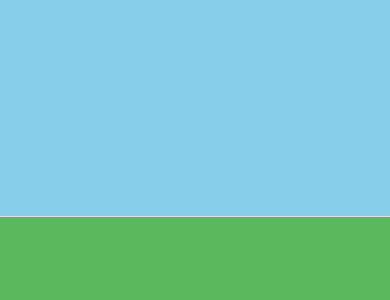
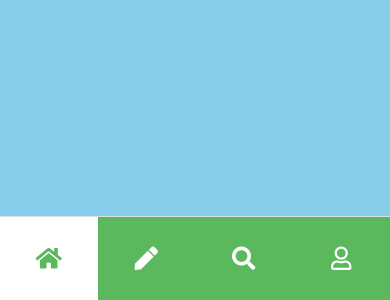
Before and after one commit to ArturRubets/Personal-diary-react-native-app, a React Native app: screen / in a window 390 px wide. Shown: the part 544-844 px from the top of the page. Built offline with nearby package versions, Linux system fonts and the light colour scheme.

Commit message:
Create footerTab Component

```diff
--- a/App.js
+++ b/App.js
@@ -4,18 +4,44 @@ import AppScreen from './src/components/AppScreen'
 
 export default class App extends Component {
 
-  constructor(props){
+  constructor(props) {
     super(props)
 
-    this.state={
-      currentScreen:'home',
-      previousScreen:'home'
+    this.state = {
+      currentScreen: 'home',
+      previousScreen: 'home'
     }
+
+    this.goTo = this.goTo.bind(this);
+    this.getMethods = this.getMethods.bind(this);
+  }
+
+  goTo(name, callback = () => console.log('Screen changed')) {
+    this.setState((state) => {
+      const { currentScreen } = state;
+
+      return {
+        currentScreen: name,
+        previousScreen: currentScreen
+      }
+    }, callback)
+  }
+
+  getMethods(){
+    const{
+      goTo
+    } = this;
+
+    return {
+      goTo
+    };
   }
 
   render() {
-    return(
-      <AppScreen/>
+    return (
+      <AppScreen
+      state={this.state}
+      methods={this.getMethods()}/>
     )
 
   }
--- a/package.json
+++ b/package.json
@@ -8,6 +8,9 @@
     "eject": "expo eject"
   },
   "dependencies": {
+    "@fortawesome/fontawesome-svg-core": "^1.2.35",
+    "@fortawesome/free-solid-svg-icons": "^5.15.3",
+    "@fortawesome/react-native-fontawesome": "^0.2.6",
     "expo": "~40.0.0",
     "expo-status-bar": "~1.0.3",
     "react": "16.13.1",
--- a/src/components/AppScreen.js
+++ b/src/components/AppScreen.js
@@ -3,6 +3,8 @@ import { View, StyleSheet } from 'react-native';
 import FooterTab from './FooterTab'
 
 const AppScreen = (props) => {
+    const {state, methods} = props
+
     const Container = View;
     const Screen = View;
     const Footer = View;
@@ -12,7 +14,9 @@ const AppScreen = (props) => {
 
             </Screen>
             <Footer style={styles.footer}>
-                <FooterTab />
+                <FooterTab
+                 state={state}
+                 methods={methods}/>
             </Footer>
         </Container>
     )
--- a/src/components/FooterTab.js
+++ b/src/components/FooterTab.js
@@ -10,6 +10,10 @@ import * as Font from '../Font'
 import * as Colors from '../Colors'
 
 const FooterTab = (props) => {
+    const { state, methods } = props;
+    const { currentScreen } = state;
+    const {goTo} = methods;
+
     const screens = [
         { screen: 'home', icon: 'home' },
         { screen: 'create', icon: 'pen' },
@@ -22,17 +26,29 @@ const FooterTab = (props) => {
             horizontal={true}
             data={screens}
             keyExtractor={(item, index) => (item.screen + index)}
-            renderItem={({ item, index }) => {
-                <TouchableOpacity style={styles.section}>
-                    <FontAwesome5
-                        name={item.icon}
-                        color={Colors.WHITE}
-                        size={Font.LARGE}
-                    />
-                </TouchableOpacity>
-
-            }}>
-        </FlatList>
+            renderItem={
+                ({ item, index }) => (
+                    <TouchableOpacity
+                    onPress={()=>goTo(item.screen)}
+                    style={
+                        (item.screen == currentScreen)
+                            ? [styles.section, { backgroundColor: Colors.WHITE }]
+                            : styles.section
+                    }>
+                        <FontAwesome5
+                            name={item.icon}
+                            color={
+                                (item.screen == currentScreen)
+                                    ? Colors.SUCCESS
+                                    : Colors.WHITE
+                            }
+                            size={Font.LARGE}
+                        />
+                    </TouchableOpacity>
+                )
+            }
+        >
+        </FlatList >
     )
 }
 
@@ -44,9 +60,9 @@ const styles = StyleSheet.create({
 
     },
     section: {
-        width:(Dimensions.get('window').width / 4),
-        justifyContent:'center',
-        alignItems:'center'
+        width: (Dimensions.get('window').width / 4),
+        justifyContent: 'center',
+        alignItems: 'center'
     }
 })
 
```
Also changed, not shown: 2 other files (tests, documents, lock files or other folders).
